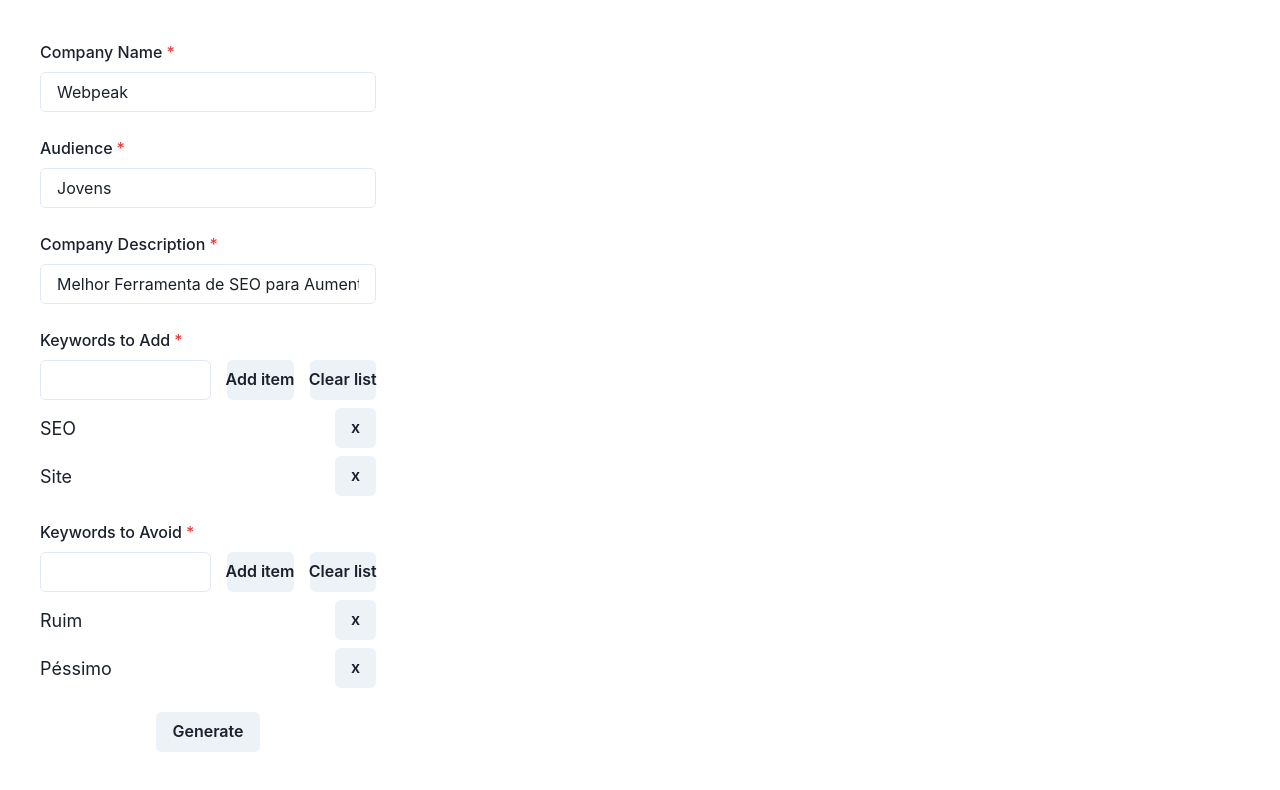
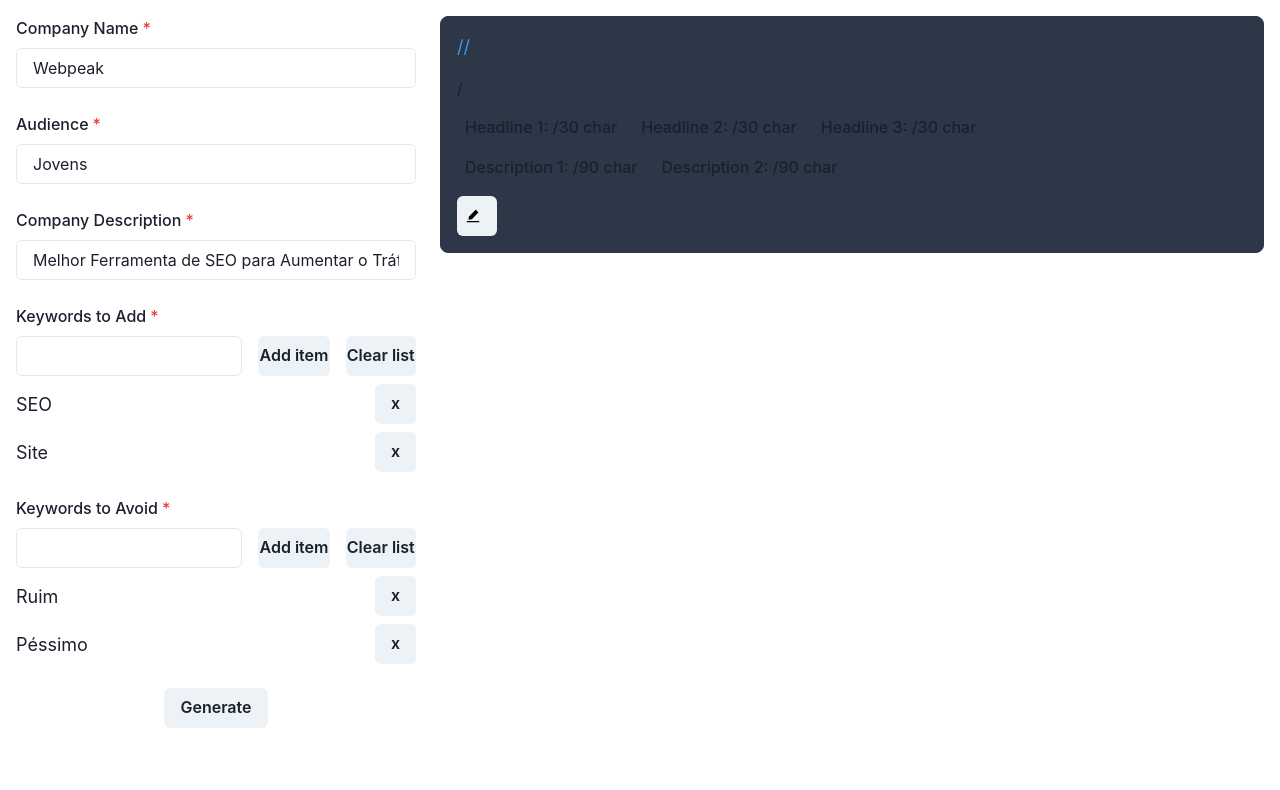
Before and after one commit to giovanafurlan/google-ads-generador, a Next.js app: page / in a window 1280 px wide. Shown: the top 790 px of the page. Built offline with nearby package versions, Linux system fonts and the light colour scheme.

Commit message:
Edição funcionando

```diff
--- a/pages/api/generateDescription.js
+++ b/pages/api/generateDescription.js
@@ -36,9 +36,7 @@
 
   var data = JSON.stringify({
     model: "text-davinci-003",
-    prompt: `Escreva duas criativas descrições com no máximo 90 caracteres cada, e separados por uma barra "/", com as seguintes palavras chaves ${keywords} e evitando as palavras ${avoidKeywords}, para a referente empresa com seu respectivo resumo que irá rodar no Google Ads para o público alvo ${audience}
-    Empresa: ${company}
-    Descrição: ${resume}`,
+    prompt: `Nome da empresa: Google\nAudiência: Jovens\nResumo: empresa de tecnologia multinacional americana com foco em publicidade on-line, tecnologia de mecanismo de pesquisa\nPalavras chaves: Pesquisa,Online\nPalavras para evitar: Devagar,Horrível\nAnúncio Google Ads: A Google é uma empresa de tecnologia multinacional americana focada em publicidade on-line e tecnologia de mecanismo de pesquisa. Alcance jovens de maneira eficaz e obtenha resultados surpreendentes com a Google!/Explore a tecnologia de mecanismo de pesquisa da Google para obter resultados incríveis e alcançar jovens com mais eficiência!\nNome da empresa: ${company}\nAudiência: ${audience}\nResumo: ${resume}\nPalavras chaves: ${keywords}\nPalavras para evitar: ${avoidKeywords}\nnDescrições Anúncio Google Ads: `,
     temperature: 0.5,
     max_tokens: 2000,
     top_p: 1,
--- a/pages/api/generateTitle.js
+++ b/pages/api/generateTitle.js
@@ -36,9 +36,7 @@
 
   var data = JSON.stringify({
     model: "text-davinci-003",
-    prompt: `Escreva três criativos títulos com no máximo 30 caracteres cada, e separados por uma barra "/", com as seguintes palavras chaves ${keywords} e evitando as palavras ${avoidKeywords}, para a referente empresa com seu respectivo resumo que irá rodar no Google Ads para o público alvo ${audience}
-    Empresa: ${company}
-    Descrição: ${resume}`,
+    prompt: `Nome da empresa: Google\nAudiência: Jovens\nResumo: empresa de tecnologia multinacional americana com foco em publicidade on-line, tecnologia de mecanismo de pesquisa\nPalavras chaves: Pesquisa,Online\nPalavras para evitar: Devagar,Horrível\nAnúncio Google Ads: Descubra o Poder da Pesquisa Online com Google/Experimente o Google para Jovens/Transforme Seu Mundo com o Google\nNome da empresa: ${company}\nAudiência: ${audience}\nResumo: ${resume}\nPalavras chaves: ${keywords}\nPalavras para evitar: ${avoidKeywords}\nTítulos Anúncio Google Ads: `,
     temperature: 0.5,
     max_tokens: 2000,
     top_p: 1,
--- a/pages/index.jsx
+++ b/pages/index.jsx
@@ -1,5 +1,6 @@
 import { useState } from "react";
 import {
+  Box,
   Button,
   CircularProgress,
   Flex,
@@ -26,6 +27,8 @@
   const [isLoadingD, setIsLoadingD] = useState(false);
   const [visibility, setVisibility] = useState('hidden');
   const [visibility2, setVisibility2] = useState('hidden');
+  const [display, setDisplay] = useState('inline');
+  const [display2, setDisplay2] = useState('none');
 
   const [company, setCompany] = useState('Webpeak');
   const [audience, setAudience] = useState('Jovens');
@@ -66,10 +69,14 @@
         console.log(data);
 
         data.choices.forEach(element => {
-          setResultTitle(element.text);
+          const el = element.text;
+
+          const titles = el?.split('/');
+
+          setTitle1(titles[0]);
+          setTitle2(titles[1]);
+          setTitle3(titles[2]);
         })
-
-
 
       })
       .catch((err) => {
@@ -90,7 +97,12 @@
         console.log(data);
 
         data.choices.forEach(element => {
-          setResultDescription(element.text);
+          const el = element.text;
+
+          const descriptions = el?.split('/');
+
+          setDescription1(descriptions[0]);
+          setDescription2(descriptions[1]);
         })
 
       })
@@ -138,19 +150,17 @@
     setVisibility('hidden');
     setVisibility2('visible');
 
-    const titles = resultTitle?.split('/');
-    const descriptions = resultDescription?.split('/');
+    setDisplay('none');
+    setDisplay2('inline');
+  }
 
-    setTitle1(titles[0]);
-    setTitle2(titles[1]);
-    setTitle3(titles[2]);
+  const handleSave = () => {
 
-    setDescription1(descriptions[0]);
-    setDescription2(descriptions[1]);
+    setVisibility('visible');
+    setVisibility2('hidden');
 
-    console.log(titles);
-    console.log(descriptions);
-
+    setDisplay('inline');
+    setDisplay2('none');
   }
 
   const fields = [
@@ -177,45 +187,45 @@
     }
   ]
 
-  const notesHeadline = [
-    {
-      color: 'blue',
-      title: 'Readability:',
-      total: '',
-      cont: ''
-    },
+  const itemsHeadlines = [
+    // {
+    //   color: 'blue',
+    //   title: 'Readability:',
+    //   total: '',
+    //   cont: ''
+    // },
     {
       color: '',
       title: 'Headline 1:',
-      total: '',
-      cont: ''
+      total: title1?.length,
+      cont: 30
     },
     {
       color: '',
       title: 'Headline 2:',
-      total: '',
-      cont: ''
+      total: title2?.length,
+      cont: 30
     },
     {
       color: '',
       title: 'Headline 3:',
-      total: '',
-      cont: ''
+      total: title3?.length,
+      cont: 30
     }
   ]
 
-  const notesDescripton = [
+  const itemsDescriptions = [
     {
       color: '',
       title: 'Description 1:',
-      total: '',
-      cont: ''
+      total: description1?.length,
+      cont: 90
     },
     {
       color: '',
       title: 'Description 2:',
-      total: '',
-      cont: ''
+      total: description2?.length,
+      cont: 90
     }
   ]
 
@@ -228,9 +238,9 @@
         templateColumns={{
           lg: 'repeat(3,1fr)'
         }}
-        gap='4'>
-        <GridItem
-          p='10'>
+        gap='6'
+        p='4'>
+        <GridItem>
           <form>
             <VStack
               spacing={'6'}>
@@ -367,12 +377,10 @@
         <GridItem
           colSpan={'2'}>
           <VStack
-            visibility={visibility}
             border={'1px'}
             borderColor='gray.700'
             bg='gray.700'
             borderRadius={'lg'}
-            m='12'
             p='4'
             spacing={'4'}
             alignItems={'initial'}>
@@ -382,9 +390,10 @@
                 isIndeterminate />
               :
               <Text
+                display={display}
                 color={'blue.400'}
                 fontSize='lg'>
-                {resultTitle}
+                {title1}/{title2}/{title3}
               </Text>
             }
             {isLoadingD
@@ -392,13 +401,15 @@
               <CircularProgress
                 isIndeterminate />
               :
-              <Text>
-                {resultDescription}
+              <Text
+                display={display}>
+                {description1}/{description2}
               </Text>
             }
             <Flex
-              gap='2'>
-              {notesHeadline.map((item, idx) => (
+              gap='2'
+              display={display}>
+              {itemsHeadlines.map((item, idx) => (
                 <Item
                   key={idx}
                   color={item.color}
@@ -408,8 +419,9 @@
               ))}
             </Flex>
             <Flex
-              gap='2'>
-              {notesDescripton.map((item, idx) => (
+              gap='2'
+              display={display}>
+              {itemsDescriptions.map((item, idx) => (
                 <Item
                   key={idx}
                   color={item.color}
@@ -420,37 +432,44 @@
             </Flex>
             <Button
               onClick={handleEdit}
+              display={display}
               w='min-content'
               p='0'>
+              <Box
+                ml='2'>
                 <AiFillEdit color='black' />
+              </Box>
             </Button>
-          </VStack>
-
-          <VStack
-            visibility={visibility2}
-            border={'1px'}
-            borderColor='gray.700'
-            bg='gray.700'
-            borderRadius={'lg'}
-            m='12'
-            p='4'
-            spacing={'4'}
-            alignItems={'initial'}>
+            <Flex
+              flexDir={'column'}
+              display={display2}>
               <Input
-              value={title1}
+                value={title1 || ''}
+                my='2'
                 onChange={(e) => setTitle1(e.target.value)} />
               <Input
-              value={title2}
+                value={title2 || ''}
+                my='2'
                 onChange={(e) => setTitle2(e.target.value)} />
               <Input
-              value={title3}
+                value={title3 || ''}
+                my='2'
                 onChange={(e) => setTitle3(e.target.value)} />
               <Input
-              value={description1}
+                value={description1 || ''}
+                my='2'
                 onChange={(e) => setDescription1(e.target.value)} />
               <Input
-              value={description2}
+                value={description2 || ''}
+                my='2'
                 onChange={(e) => setDescription2(e.target.value)} />
+              <Button
+                onClick={handleSave}
+                mt='2'
+                w='min-content'>
+                Salvar
+              </Button>
+            </Flex>
           </VStack>
         </GridItem>
       </Grid>
@@ -475,7 +494,7 @@
       </FormLabel>
       <Input
         id={id}
-        value={value}
+        value={value || ''}
         onChange={onChange}
         onKeyDown={handleKeyDown} />
     </FormControl>
@@ -490,7 +509,8 @@
   return (
     <Tag
       colorScheme={color}
-      fontSize='16px'>
+      fontSize='16px'
+      mr='2'>
       <TagLabel>
         {title}{' '}{total}/{cont}{' '}char
       </TagLabel>
```
Also changed, not shown: public/dog.png (deleted). Lines whose indentation alone changed are shown as unchanged.
